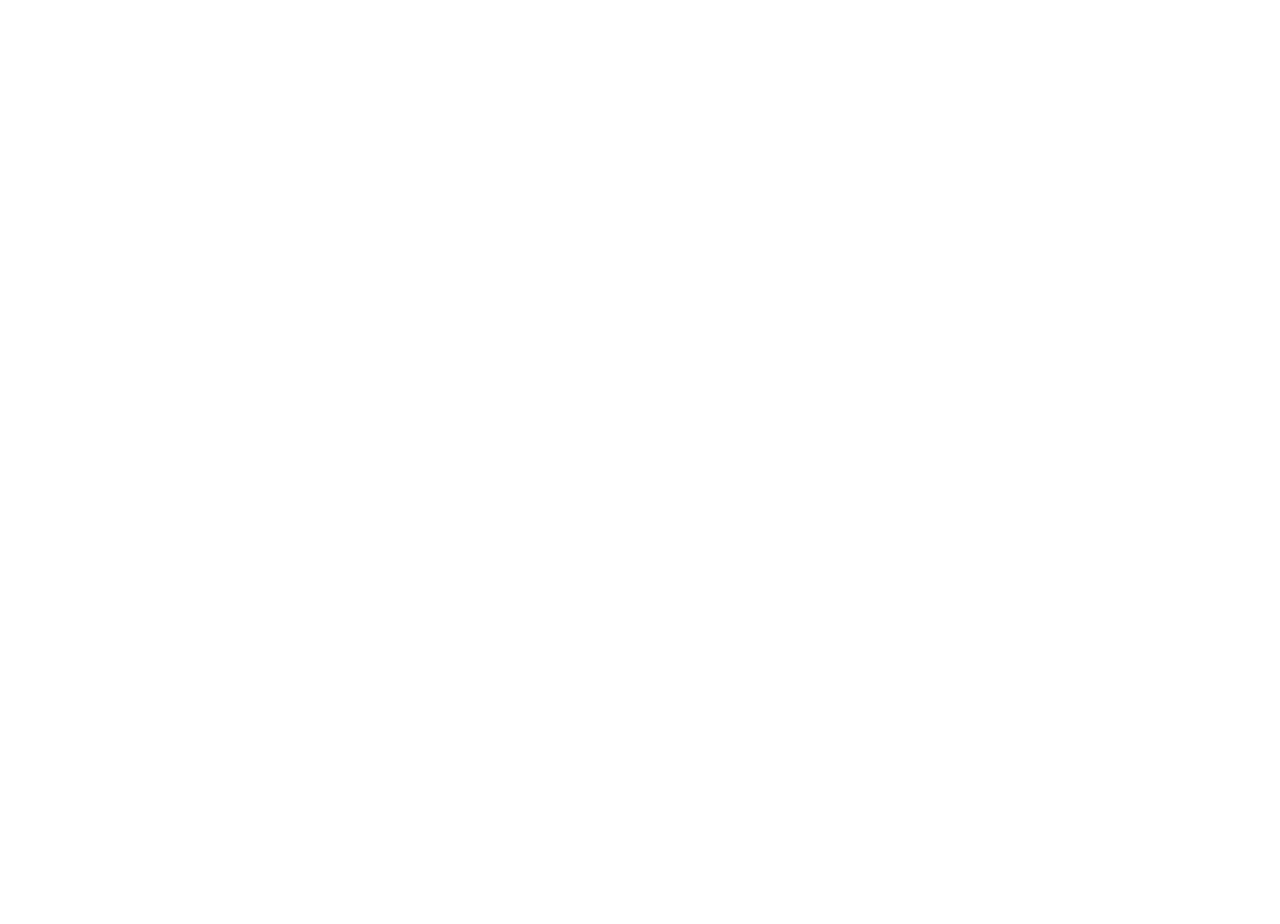
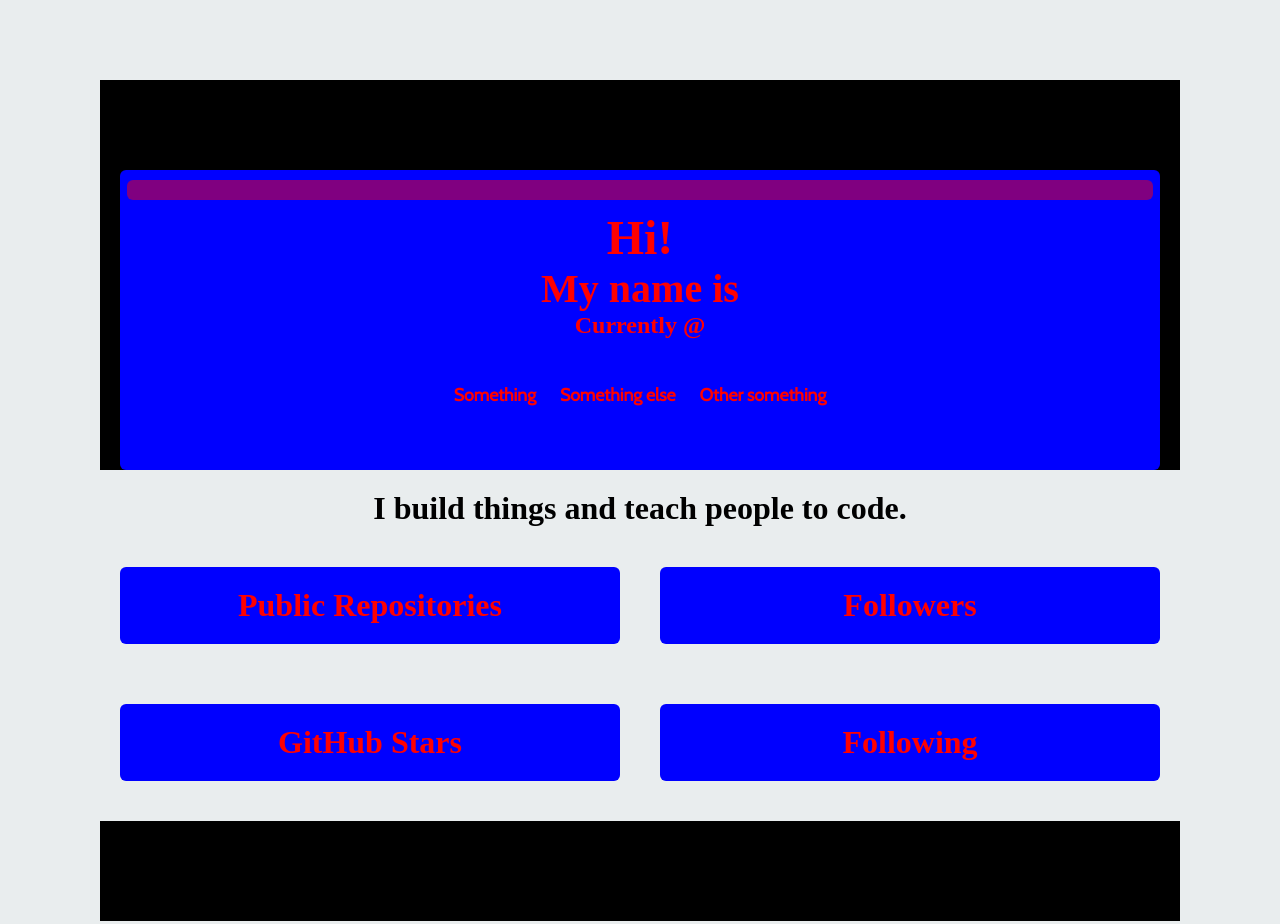
Before and after one commit to jpgeib/Profile-Generator, a plain HTML site: page index.html in a window 1280 px wide. Before the commit the page ends 800 px from the top, so only its background shows below. Drawn offline with nearby package versions, Linux system fonts and the light colour scheme; a web font is replaced by a local one.

Commit message:
finished basic structure of html to be generated, established the pdf converter in index.js

```diff
--- a/index.html
+++ b/index.html
@@ -1,64 +1,88 @@
 <!DOCTYPE html>
 <html lang="en">
+
 <head>
     <meta charset="UTF-8" />
     <meta name="viewport" content="width=device-width, initial-scale=1.0" />
     <meta http-equiv="X-UA-Compatible" content="ie=edge" />
-        <link rel="stylesheet" href="https://use.fontawesome.com/releases/v5.8.1/css/all.css"/>
+    <link rel="stylesheet" href="https://use.fontawesome.com/releases/v5.8.1/css/all.css" />
     <link href="https://fonts.googleapis.com/css?family=BioRhyme|Cabin&display=swap" rel="stylesheet">
     <title>Profile Generator</title>
     <style>
         @page {
             margin: 0;
         }
+
         *,
         *::after,
         *::before {
             box-sizing: border-box;
         }
-           html, body {
+
+        html,
+        body {
             padding: 0;
             margin: 0;
         }
-           html, body, .wrapper {
+
+        html,
+        body,
+        .wrapper {
             height: 100%;
         }
+
         .wrapper {
-           background-color: black;/*${colors[data.color].wrapperBackground};*/
+            background-color: black;
+            /*${colors[data.color].wrapperBackground};*/
             padding-top: 100px;
         }
+
         body {
             background-color: white;
             -webkit-print-color-adjust: exact !important;
             font-family: 'Cabin', sans-serif;
         }
+
         main {
             background-color: #E9EDEE;
             height: auto;
             padding-top: 30px;
         }
-           h1, h2, h3, h4, h5, h6 {
+
+        h1,
+        h2,
+        h3,
+        h4,
+        h5,
+        h6 {
             font-family: 'BioRhyme', serif;
             margin: 0;
         }
+
         h1 {
             font-size: 3em;
         }
+
         h2 {
             font-size: 2.5em;
         }
+
         h3 {
             font-size: 2em;
         }
+
         h4 {
             font-size: 1.5em;
         }
+
         h5 {
             font-size: 1.3em;
         }
+
         h6 {
             font-size: 1.2em;
         }
+
         .photo-header {
             position: relative;
             margin: 0 auto;
@@ -66,44 +90,55 @@
             display: flex;
             justify-content: center;
             flex-wrap: wrap;
-           background-color: purple;/*${colors[data.color].headerBackground}; */
-           color: yellow;/*${colors[data.color].headerColor};*/
+            background-color: purple;
+            /*${colors[data.color].headerBackground}; */
+            color: yellow;
+            /*${colors[data.color].headerColor};*/
             padding: 10px;
             width: 95%;
             border-radius: 6px;
         }
+
         .photo-header img {
             width: 250px;
             height: 250px;
             border-radius: 50%;
             object-fit: cover;
             margin-top: -75px;
-           border: 6px solid; /*${colors[data.color].photoBorderColor};*/
+            border: 6px solid;
+            /*${colors[data.color].photoBorderColor};*/
             box-shadow: rgba(0, 0, 0, 0.3) 4px 1px 20px 4px;
         }
-           .photo-header h1, .photo-header h2 {
+
+        .photo-header h1,
+        .photo-header h2 {
             width: 100%;
             text-align: center;
         }
+
         .photo-header h1 {
             margin-top: 10px;
         }
+
         .links-nav {
             width: 100%;
             text-align: center;
             padding: 20px 0;
             font-size: 1.1em;
         }
+
         .nav-link {
             display: inline-block;
             margin: 5px 10px;
         }
+
         .workExp-date {
             font-style: italic;
             font-size: .7em;
             text-align: right;
             margin-top: 10px;
         }
+
         .container {
             padding: 50px;
             padding-left: 100px;
@@ -121,8 +156,11 @@
         .card {
             padding: 20px;
             border-radius: 6px;
-             background-color: blue;/*${colors[data.color].headerBackground}; */
-             color: red;/*${colors[data.color].headerColor};*/;
+            background-color: blue;
+            /*${colors[data.color].headerBackground}; */
+            color: red;
+            /*${colors[data.color].headerColor};*/
+            ;
             margin: 20px;
         }
 
@@ -131,7 +169,8 @@
             text-align: center;
         }
 
-           a, a:hover {
+        a,
+        a:hover {
             text-decoration: none;
             color: inherit;
             font-weight: bold;
@@ -146,9 +185,64 @@
 </head>
 
 <body>
+    <main>
+        <div class="container">
+
+            <div class="wrapper">
+                <div class="photo-header"></div>
+                <div class="card">
+                    <div class="row">
+                        <div class="col">
+                            <h1>Hi!</h1>
+                            <h2>My name is</h2>
+                            <h4>Currently @</h4>
+                        </div>
+                    </div>
+                    <div class="row">
+                        <div class="col links-nav">
+                            <a class="nav-link" href="#">Something</a>
+                            <a class="nav-link" href="#">Something else</a>
+                            <a class="nav-link" href="#">Other something</a>
+                        </div>
+                    </div>
 
 
+                </div>
+            </div>
+
+            <div class="row">
+                <div class="col">
+                    <h3>I build things and teach people to code.</h3>
+                </div>
+            </div>
+
+            <div class="row">
+                <div class="card col">
+                    <h3>Public Repositories</h3>
+                </div>
+                <div class="card col">
+                    <h3>Followers</h3>
+                </div>
+            </div>
+
+            <div class="row">
+                <div class="card col">
+                    <h3>GitHub Stars</h3>
+                </div>
+                <div class="card col">
+                    <h3>Following</h3>
+                </div>
+            </div>
+
+            <div class="wrapper">
+
+            </div>
+
+
+        </div>
+    </main>
 
 
 </body>
+
 </html>
```
Also changed, not shown: generateHTML.js (+57 -1 lines), index.js (+12 -0 lines), package-lock.json (added), 1 other file. Lines whose indentation alone changed are shown as unchanged.
